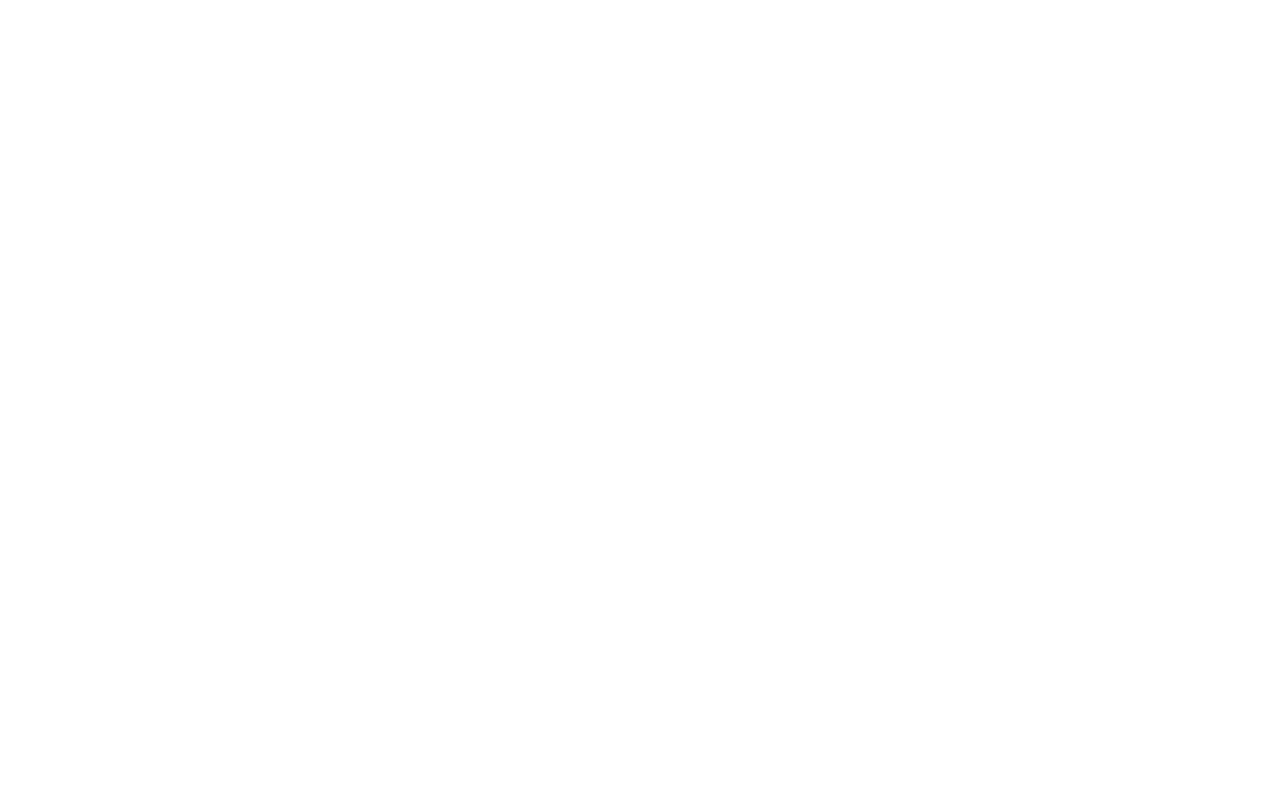
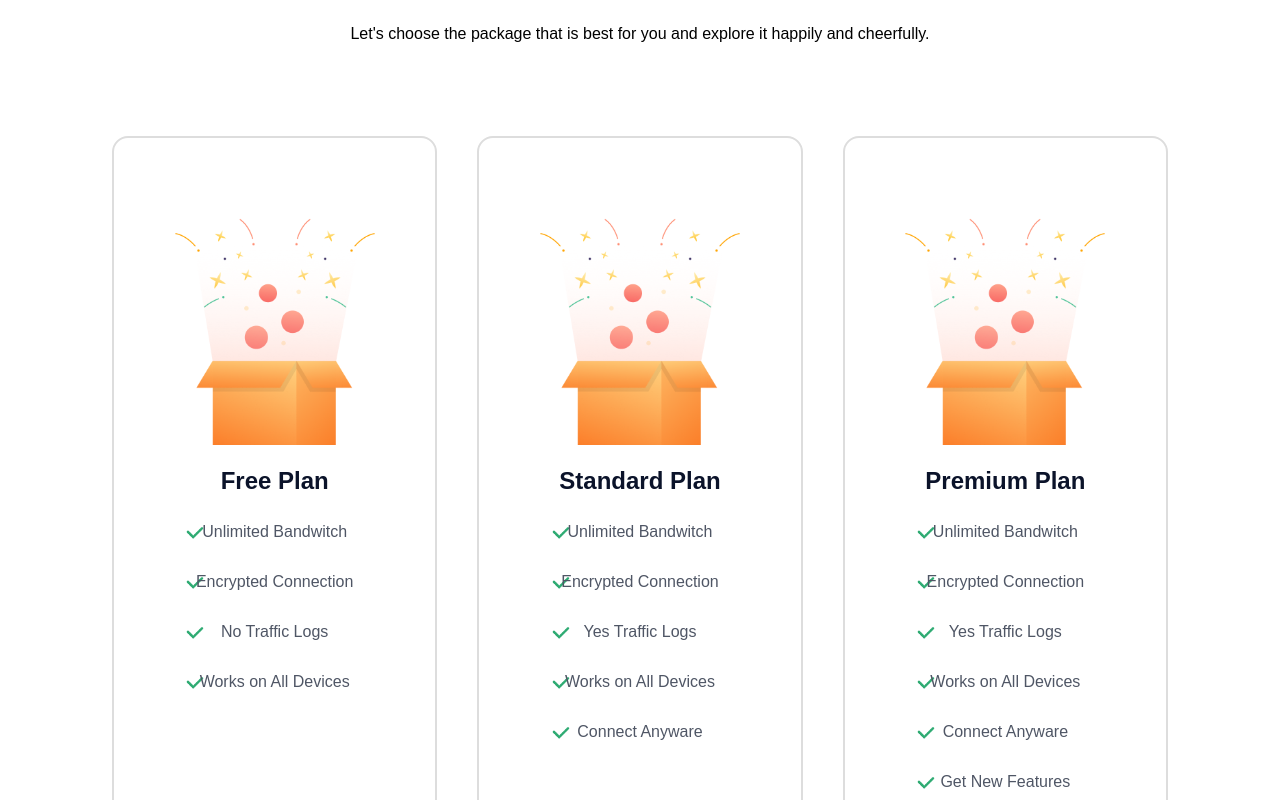
Before and after one commit to BELLRECONzTech/nextjs13.4-react-clone-2, a Next.js app in the folder frontend/: page / in a window 1280 px wide. Shown: the part 920-1720 px from the top of the page. Before the commit the page ends 856 px from the top, so only its background shows below. Built offline with nearby package versions, Linux system fonts and the light colour scheme.

Commit message:
Features add

```diff
--- a/frontend/src/app/page.js
+++ b/frontend/src/app/page.js
@@ -1,3 +1,4 @@
+import Features from '@/components/Features'
 import Homepage from '@/components/Homepage'
 import Image from 'next/image'
 
@@ -5,6 +6,7 @@ export default function Home() {
   return (
     <main className="">
       <Homepage/>
+      <Features/>
     </main>
   )
 }
--- /dev/null
+++ b/frontend/src/components/Features.jsx
@@ -0,0 +1,190 @@
+import Image from 'next/image'
+import React from 'react'
+
+const Features = () => {
+  return (
+    <div className='w-full h-full'>
+        {/* header */}
+        <div className='w-full md:max-h-28 p-8'>
+            <div className='justify-items-center items-center grid grid-rows-2'>
+                <h1>Choose Your Plan</h1>
+                <p>Let's choose the package that is best for you and explore it happily and cheerfully.</p>
+            </div>
+        </div>
+
+            {/* 3 grid */}
+            <div className='w-full h-full'>
+                <div className='grid grid-cols-3 p-28 gap-10'>
+                    {/* grid 1 */}
+                    <div className='w-full h-full border-[2px] border-[#DDDDDD] rounded-2xl flex flex-col items-center pt-20 gap-5'>
+                        <Image
+                        src="/Free.png"
+                        alt=""
+                        width={200}
+                        height={200}
+                        />
+                        <h1 className='text-2xl'>Free Plan</h1>
+                        <div className='grid grid-cols-2  justify-items-center w-full items-center'>
+                            <Image className=' '
+                            src="/right.png"
+                            alt=""
+                            width={30}
+                            height={100} />
+                            <p className='absolute text-[#4F5665]'>Unlimited Bandwitch</p>
+                        </div>
+                        <div className='grid grid-cols-2  justify-items-center w-full items-center'>
+                            <Image className=' '
+                            src="/right.png"
+                            alt=""
+                            width={30}
+                            height={100} />
+                            <p className='absolute text-[#4F5665]'>Encrypted Connection</p>
+                        </div>
+                        <div className='grid grid-cols-2  justify-items-center w-full items-center'>
+                            <Image className=' '
+                            src="/right.png"
+                            alt=""
+                            width={30}
+                            height={100} />
+                            <p className='absolute text-[#4F5665]'>No Traffic Logs</p>
+                        </div>
+                        <div className='grid grid-cols-2  justify-items-center w-full items-center'>
+                            <Image className=' '
+                            src="/right.png"
+                            alt=""
+                            width={30}
+                            height={100} />
+                            <p className='absolute text-[#4F5665]'>Works on All Devices</p>
+                        </div>
+
+                        <div className='w-full pt-40 flex justify-center flex-col items-center gap-5 pb-20'>
+                            <h1 className='text-3xl'>Free</h1>
+                            <button className='font-bold  cursor-pointer border-2 px-14 py-3 border-[#F53855] rounded-[55px] text-[#F53855]'> Select</button>
+                        </div>
+                    </div>
+                    {/* Grid 2 */}
+                    <div className='w-full h-full border-[2px] border-[#DDDDDD] rounded-2xl flex flex-col items-center pt-20 gap-5'>
+                        <Image
+                        src="/Free.png"
+                        alt=""
+                        width={200}
+                        height={200}
+                        />
+                        <h1 className='text-2xl'>Standard Plan</h1>
+                        <div className='grid grid-cols-2  justify-items-center w-full items-center '>
+                            <Image className=' '
+                            src="/right.png"
+                            alt=""
+                            width={30}
+                            height={100} />
+                            <p className='absolute text-[#4F5665]'>Unlimited Bandwitch</p>
+                        </div>
+                        <div className='grid grid-cols-2  justify-items-center w-full items-center'>
+                            <Image className=' '
+                            src="/right.png"
+                            alt=""
+                            width={30}
+                            height={100} />
+                            <p className='absolute text-[#4F5665]'>Encrypted Connection</p>
+                        </div>
+                        <div className='grid grid-cols-2  justify-items-center w-full items-center'>
+                            <Image className=' '
+                            src="/right.png"
+                            alt=""
+                            width={30}
+                            height={100} />
+                            <p className='absolute text-[#4F5665]'>Yes Traffic Logs</p>
+                        </div>
+                        <div className='grid grid-cols-2  justify-items-center w-full items-center'>
+                            <Image className=' '
+                            src="/right.png"
+                            alt=""
+                            width={30}
+                            height={100} />
+                            <p className='absolute text-[#4F5665]'>Works on All Devices</p>
+                        </div>
+                        <div className='grid grid-cols-2  justify-items-center w-full items-center'>
+                            <Image className=' '
+                            src="/right.png"
+                            alt=""
+                            width={30}
+                            height={100} />
+                            <p className='absolute text-[#4F5665]'>Connect Anyware</p>
+                        </div>
+
+                        <div className='w-full h-full pt-24 flex justify-center flex-col items-center gap-5 pb-20'>
+                            <span className='text-3xl font-bold text-[#0B132A]'>$9 <a className=' text-3xl text-[#4F5665]'>/ mo</a> </span>
+                            <button className='font-bold  cursor-pointer border-2 px-14 py-3 border-[#F53855] rounded-[55px] text-[#F53855]'> Select</button>
+                        </div>
+                    </div>
+                    {/* Grid 3 */}
+                    <div className='w-full h-full border-[2px] border-[#DDDDDD] rounded-2xl flex flex-col items-center pt-20 gap-5 '>
+                        <Image
+                        src="/Free.png"
+                        alt=""
+                        width={200}
+                        height={200}
+                        />
+                        <h1 className='text-2xl'>Premium Plan</h1>
+                        <div className='grid grid-cols-2  justify-items-center w-full items-center'>
+                            <Image className=' '
+                            src="/right.png"
+                            alt=""
+                            width={30}
+                            height={100} />
+                            <p className='absolute text-[#4F5665]'>Unlimited Bandwitch</p>
+                        </div>
+                        <div className='grid grid-cols-2  justify-items-center w-full items-center'>
+                            <Image className=' '
+                            src="/right.png"
+                            alt=""
+                            width={30}
+                            height={100} />
+                            <p className='absolute text-[#4F5665]'>Encrypted Connection</p>
+                        </div>
+                        <div className='grid grid-cols-2  justify-items-center w-full items-center'>
+                            <Image className=' '
+                            src="/right.png"
+                            alt=""
+                            width={30}
+                            height={100} />
+                            <p className='absolute text-[#4F5665]'>Yes Traffic Logs</p>
+                        </div>
+                        <div className='grid grid-cols-2  justify-items-center w-full items-center'>
+                            <Image className=' '
+                            src="/right.png"
+                            alt=""
+                            width={30}
+                            height={100} />
+                            <p className='absolute text-[#4F5665]'>Works on All Devices</p>
+                        </div>
+                        <div className='grid grid-cols-2  justify-items-center w-full items-center'>
+                            <Image className=' '
+                            src="/right.png"
+                            alt=""
+                            width={30}
+                            height={100} />
+                            <p className='absolute text-[#4F5665]'>Connect Anyware</p>
+                        </div>
+                        <div className='grid grid-cols-2  justify-items-center w-full items-center'>
+                            <Image className=' '
+                            src="/right.png"
+                            alt=""
+                            width={30}
+                            height={100} />
+                            <p className='absolute text-[#4F5665]'>Get New Features</p>
+                        </div>
+
+                        <div className='w-full h-full pt-24 flex justify-center flex-col items-center gap-5 pb-20'>
+                            <span className='text-3xl font-bold text-[#0B132A]'>$12 <a className=' text-3xl text-[#4F5665]'>/ mo</a> </span>
+                            <button className='font-bold  cursor-pointer  px-14 py-3 rounded-[55px] bg-[#F53855] text-[white]'> Select</button>
+                        </div>
+                    </div>
+                </div>
+            </div>
+
+    </div>
+  )
+}
+
+export default Features
--- a/frontend/src/components/Navbar.jsx
+++ b/frontend/src/components/Navbar.jsx
@@ -31,7 +31,7 @@ const Navbar = () => {
 
         <div className=' flex items-center gap-10'>
             <h1 className=' cursor-pointer hover:md:underline text-[24px] text-[#0B132A]'>Sign in</h1>
-            <button className=' relative cursor-pointer border-2 px-6 py-3 border-[#F53855] rounded-[55px] text-[#F53855]'>Sign up</button>
+            <button className='cursor-pointer border-2 px-6 py-3 border-[#F53855] rounded-[55px] text-[#F53855]'>Sign up</button>
     </div>
     </div>
   )
```
Also changed, not shown: frontend/public/Free.png (added), frontend/public/right.png (added).
